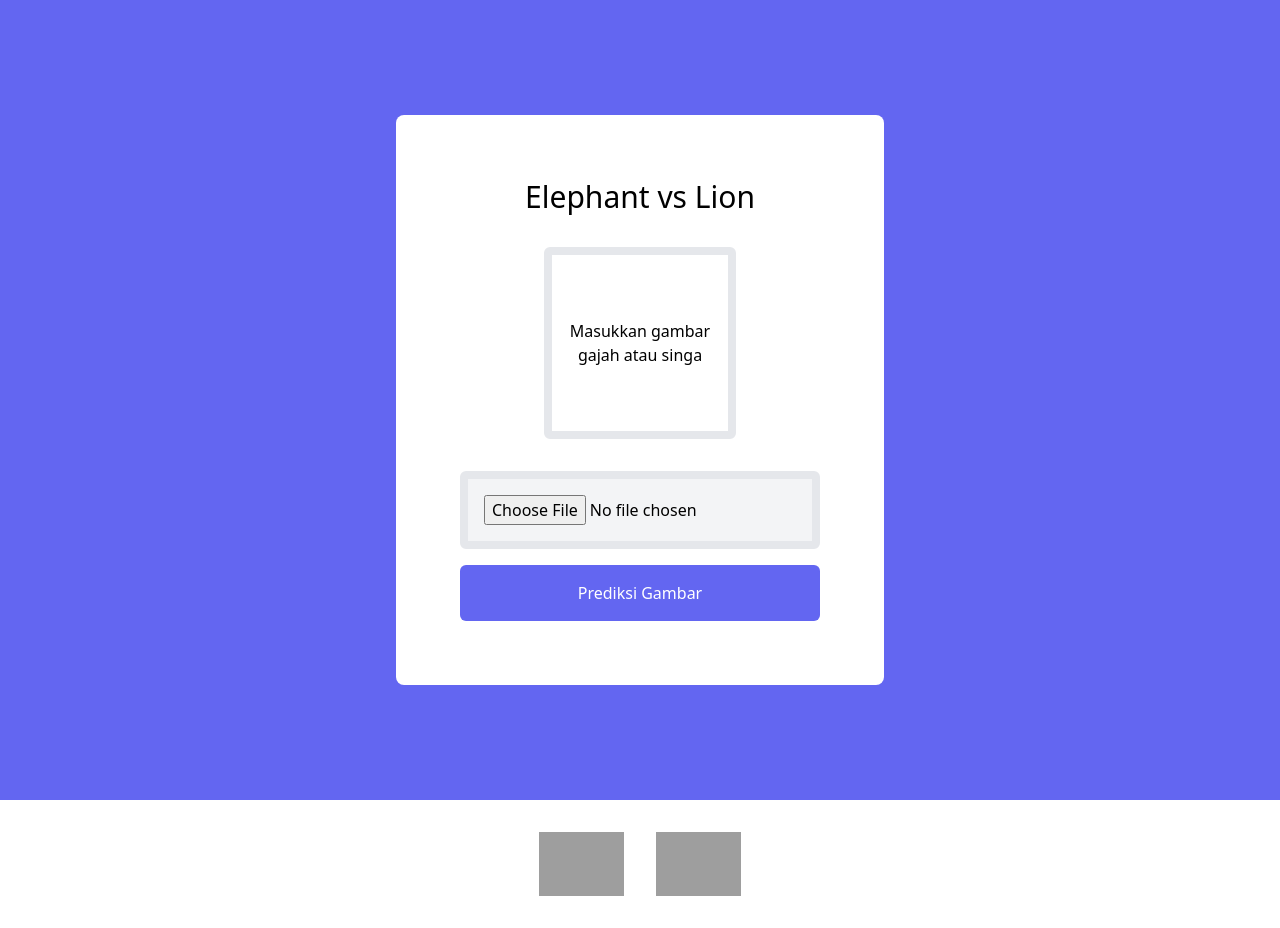
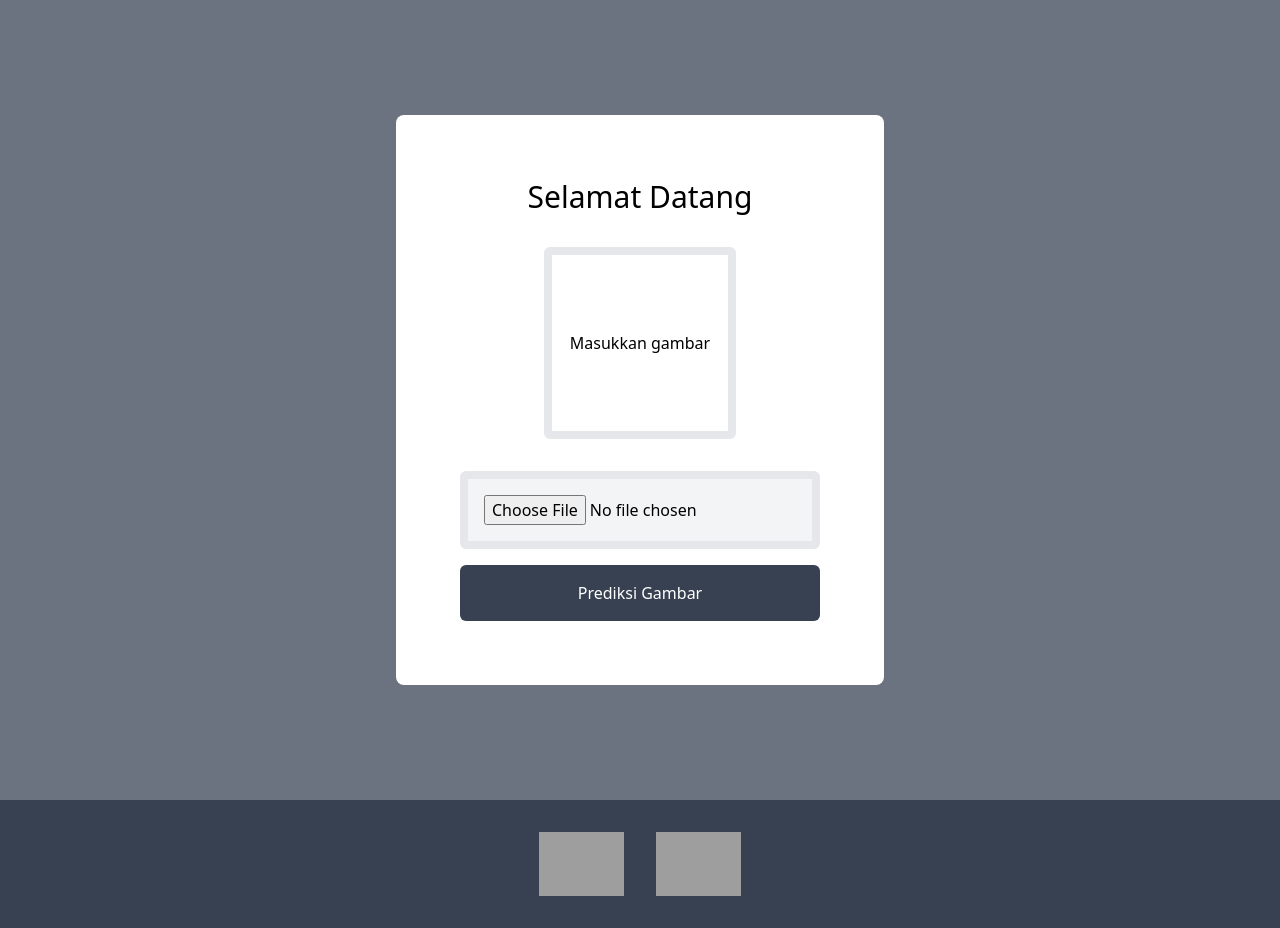
Before and after one commit to vallz64/FinalProject-AI, a Flask app: page / in a window 1280 px wide. Run offline with Flask 2, Linux system fonts and the light colour scheme; grey boxes are pictures that could not be loaded.

Commit message:
Add files via upload

```diff
--- a/templates/index.html
+++ b/templates/index.html
@@ -8,7 +8,7 @@
             href="https://unpkg.com/tailwindcss@^2/dist/tailwind.min.css"
             rel="stylesheet"
         />
-        <title>Elephant vs Lion App</title>
+        <title>Paper vs Plastic</title>
     </head>
     <body>
         <section
@@ -18,7 +18,7 @@
                 items-center
                 w-screen
                 h-screen
-                bg-indigo-500
+                bg-gray-500
             "
         >
             <main
@@ -31,7 +31,7 @@
                     rounded-lg
                 "
             >
-                <h1 class="text-3xl text-bold">Elephant vs Lion</h1>
+                <h1 class="text-3xl text-bold">Selamat Datang</h1>
 
                 {% if uploaded_image %}
                 <img
@@ -52,7 +52,7 @@
                     "
                 >
                     <p class="text-center">
-                        Masukkan gambar gajah atau singa
+                        Masukkan gambar
                     </p>
                 </div>
                 {% endif %} {% if prediction %}
@@ -77,14 +77,14 @@
                     />
                     <button
                         type="submit"
-                        class="p-4 bg-indigo-500 text-white rounded-md"
+                        class="p-4 bg-gray-700 text-white rounded-md"
                     >
                         Prediksi Gambar
                     </button>
                 </form>
             </main>
         </section>
-        <footer class="flex gap-x-8 justify-center items-center h-32 bg-white">
+        <footer class="flex gap-x-8 justify-center items-center h-32 bg-gray-700">
             <img
                 class="h-16"
                 src="https://digitalent.kominfo.go.id/assets/@images/logo.png"
```
